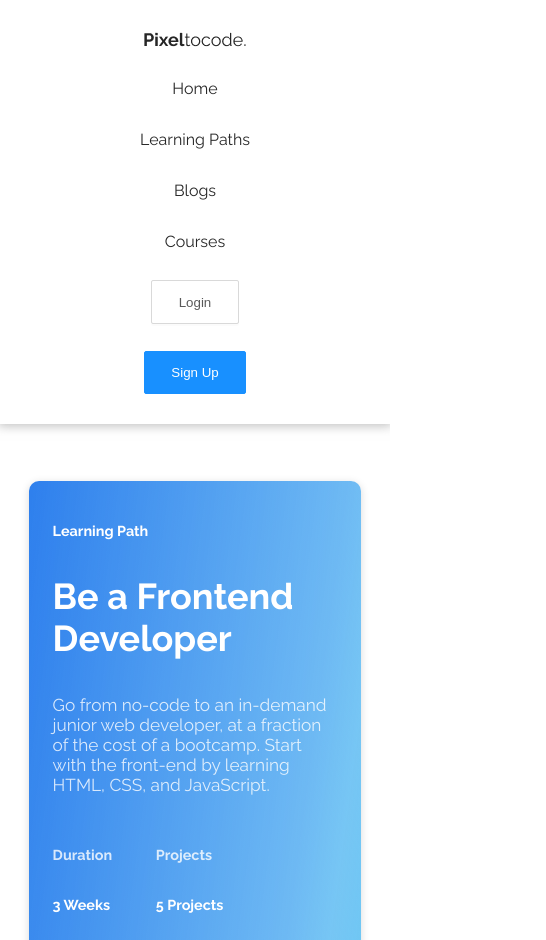
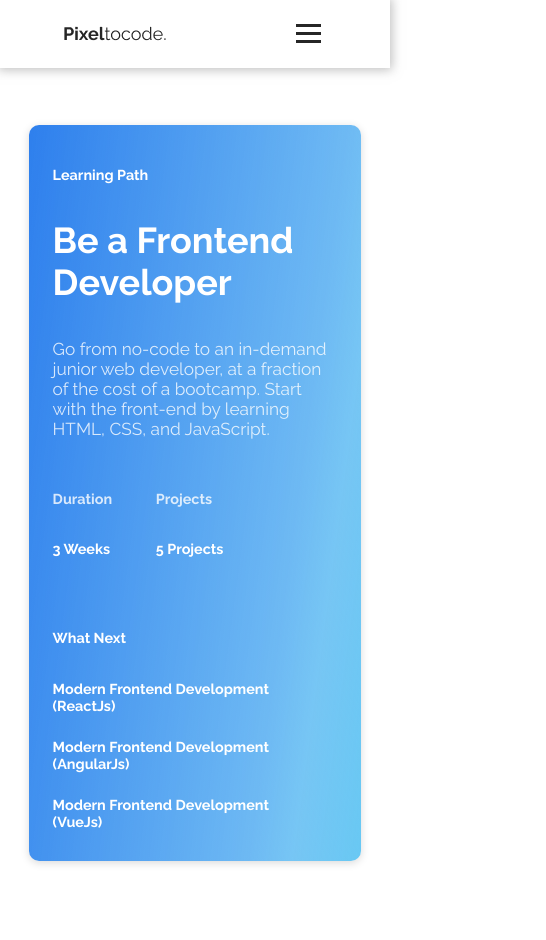
Before and after one commit to omBhatnagar/figma-design-to-code, a plain HTML site: page learningPath.html in a window 390 px wide. Shown: the top 940 px of the page, 546 px wide, since content can reach past the window. Drawn offline with Linux system fonts and the light colour scheme.

Commit message:
Added responsive nav

```diff
--- a/css/learningPath.css
+++ b/css/learningPath.css
@@ -5,15 +5,20 @@ body {
 }
 
 navbar {
+	position: relative;
 	display: flex;
 	justify-content: space-between;
+	align-items: center;
+	min-height: 8vh;
 	box-shadow: 0px 0px 10px 2px #8888;
+	padding: 0 4em;
 }
 
-.navbar-item {
+.nav-links {
 	display: flex;
-	padding: 0.1em 2em;
+	justify-content: space-around;
 	align-items: center;
+	width: 50%;
 	font-family: Raleway;
 	font-style: normal;
 	font-weight: normal;
@@ -30,12 +35,21 @@ navbar ul li {
 }
 navbar li a {
 	display: block;
-	padding: 0.8em 1.5em;
-	margin: 0em 1em;
+}
+
+.burger {
+	display: none;
+}
+
+.burger div {
+	width: 25px;
+	height: 3px;
+	background-color: rgba(0, 0, 0, 0.85);
+	margin: 5px;
+	transition: all 0.3s ease;
 }
 
 .sign-up {
-	margin: 0em 1.2em;
 	padding: 1em 2em;
 	background: #1890ff;
 	border-radius: 2px;
@@ -44,7 +58,6 @@ navbar li a {
 }
 
 .login {
-	margin: 0em 1.2em;
 	padding: 1em 2em;
 	background: white;
 	border-radius: 2px;
@@ -53,38 +66,61 @@ navbar li a {
 	color: rgba(0, 0, 0, 0.65);
 }
 
-@media (max-width: 1060px) {
-	navbar {
-		flex-direction: column;
-		align-items: center;
+@media (max-width: 1160px) {
+	body {
+		overflow-x: hidden;
 	}
-
-	.navbar-item {
-		padding: 0;
-	}
-
-	.navbar-item:nth-child(1) {
-		margin-top: 2em;
-	}
-
-	.navbar-item ul {
+	.nav-links {
+		position: absolute;
+		right: 0px;
+		top: 8vh;
+		height: 92vh;
 		display: flex;
 		flex-direction: column;
 		align-items: center;
+		background-color: white;
+		width: 40%;
+		transform: translateX(100%);
+		transition: transform 0.5s ease-in;
 	}
+	.nav-links li {
+		opacity: 0;
+	}
+	.burger {
+		display: block;
+		cursor: pointer;
+	}
+	.login {
+		margin: 0;
+	}
+	.sign-up {
+		margin: -10% 0;
+	}
+}
 
-	.navbar-item ul a {
-		margin: 1em 0em;
-		padding: 0em 1em;
+.nav-active {
+	transform: translateX(0%);
+}
+
+@keyframes navLinksFade {
+	from {
+		opacity: 0;
+		transform: translateX(50px);
 	}
+	to {
+		opacity: 1;
+		transform: translateX(0px);
+	}
+}
 
-	.login {
-		margin: 1em 0em;
-	}
-
-	.sign-up {
-		margin: 1em 0em;
-	}
+.toggle .line1 {
+	transform: rotate(-45deg) translate(-5px, 6px);
+}
+.toggle .line2 {
+	opacity: 0;
+}
+.toggle .line3 {
+	transform: rotate(45deg) translate(-5px, -6px);
 }
 
 header {
--- a/css/style.css
+++ b/css/style.css
@@ -5,24 +5,24 @@ body {
 }
 
 navbar {
+	position: relative;
 	display: flex;
 	justify-content: space-between;
+	align-items: center;
+	min-height: 8vh;
 	box-shadow: 0px 0px 10px 2px #8888;
 	padding: 0 4em;
 }
 
-.navbar-item {
+.nav-links {
 	display: flex;
-	padding: 0.1em 2em;
+	justify-content: space-around;
 	align-items: center;
+	width: 50%;
 	font-family: Raleway;
 	font-style: normal;
 	font-weight: normal;
 	color: rgba(0, 0, 0, 0.85);
-}
-
-.navbar-item:nth-child(1) {
-	padding-left: 0;
 }
 
 navbar ul {
@@ -35,12 +35,21 @@ navbar ul li {
 }
 navbar li a {
 	display: block;
-	padding: 0.8em 1.5em;
-	margin: 0em 1em;
+}
+
+.burger {
+	display: none;
+}
+
+.burger div {
+	width: 25px;
+	height: 3px;
+	background-color: rgba(0, 0, 0, 0.85);
+	margin: 5px;
+	transition: all 0.3s ease;
 }
 
 .sign-up {
-	margin: 0em 1.2em;
 	padding: 1em 2em;
 	background: #1890ff;
 	border-radius: 2px;
@@ -49,13 +58,69 @@ navbar li a {
 }
 
 .login {
-	margin: 0em 1.2em;
 	padding: 1em 2em;
 	background: white;
 	border-radius: 2px;
 	border: 1px solid #d9d9d9;
 	box-shadow: 0px 2px 0px rgba(0, 0, 0, 0.016);
 	color: rgba(0, 0, 0, 0.65);
+}
+
+@media (max-width: 1160px) {
+	body {
+		overflow-x: hidden;
+	}
+	.nav-links {
+		position: absolute;
+		right: 0px;
+		top: 8vh;
+		height: 92vh;
+		display: flex;
+		flex-direction: column;
+		align-items: center;
+		background-color: white;
+		width: 40%;
+		transform: translateX(100%);
+		transition: transform 0.5s ease-in;
+	}
+	.nav-links li {
+		opacity: 0;
+	}
+	.burger {
+		display: block;
+		cursor: pointer;
+	}
+	.login {
+		margin: 0;
+	}
+	.sign-up {
+		margin: -10% 0;
+	}
+}
+
+.nav-active {
+	transform: translateX(0%);
+}
+
+@keyframes navLinksFade {
+	from {
+		opacity: 0;
+		transform: translateX(50px);
+	}
+	to {
+		opacity: 1;
+		transform: translateX(0px);
+	}
+}
+
+.toggle .line1 {
+	transform: rotate(-45deg) translate(-5px, 6px);
+}
+.toggle .line2 {
+	opacity: 0;
+}
+.toggle .line3 {
+	transform: rotate(45deg) translate(-5px, -6px);
 }
 
 header {
@@ -97,30 +162,6 @@ header h1 {
 }
 
 @media (max-width: 1160px) {
-	navbar {
-		flex-direction: column;
-		align-items: center;
-	}
-
-	.navbar-item {
-		padding: 0;
-	}
-
-	.navbar-item:nth-child(1) {
-		margin-top: 2em;
-	}
-
-	.navbar-item ul {
-		display: flex;
-		flex-direction: column;
-		align-items: center;
-	}
-
-	.navbar-item ul a {
-		margin: 1em 0em;
-		padding: 0em 1em;
-	}
-
 	.login {
 		margin: 1em 0em;
 	}
@@ -182,7 +223,12 @@ header h1 {
 	display: inline;
 }
 
-@media (max-width: 600px) {
+@media (max-width: 900px) {
+	.middle-ribbon {
+		font-size: 70%;
+	}
+}
+@media (max-width: 700px) {
 	.middle-ribbon {
 		flex-direction: column;
 		align-items: center;
--- /dev/null
+++ b/javascript/app.js
@@ -0,0 +1,26 @@
+const navSlide = () => {
+	const burger = document.querySelector(".burger");
+	const nav = document.querySelector(".nav-links");
+	const navLinks = document.querySelectorAll(".nav-links li");
+
+	burger.addEventListener("click", () => {
+		// Toggle nav
+		nav.classList.toggle("nav-active");
+
+		// Animate links
+		navLinks.forEach((link, index) => {
+			if (link.style.animation) {
+				link.style.animation = "";
+			} else {
+				link.style.animation = `navLinksFade 0.5s ease forwards ${
+					index / 7 + 0.7
+				}s`;
+			}
+		});
+
+		// Burger animation
+		burger.classList.toggle("toggle");
+	});
+};
+
+navSlide();
--- a/learningPath.html
+++ b/learningPath.html
@@ -9,18 +9,19 @@
 </head>
 <body>
     <navbar>
-        <div class="navbar-item">
     <img src="./img/Pixeltocode..png" alt=PixelToCode>
-        </div>
-        <div class="navbar-item">
-            <ul>
-                <li><a>Home</a></li>
+    <ul class="nav-links">
+        <li><a href="index.html">Home</a></li>
         <li><a>Learning Paths</a></li>
         <li><a>Blogs</a></li>
         <li><a>Courses</a></li>
         <li><button class="login">Login</button></li>
         <li><button class="sign-up">Sign Up</button></li>
     </ul>
+    <div class="burger">
+        <div class="line1"></div>
+        <div class="line2"></div>
+        <div class="line3"></div>
     </div>
     </navbar>
     <header>
@@ -104,5 +105,6 @@
             <!-- </div> -->
         </div>
     </footer>
+    <script src="./javascript/app.js"></script>
 </body>
 </html>
```
Also changed, not shown: index.html (+6 -4 lines). Lines whose indentation alone changed are shown as unchanged.
